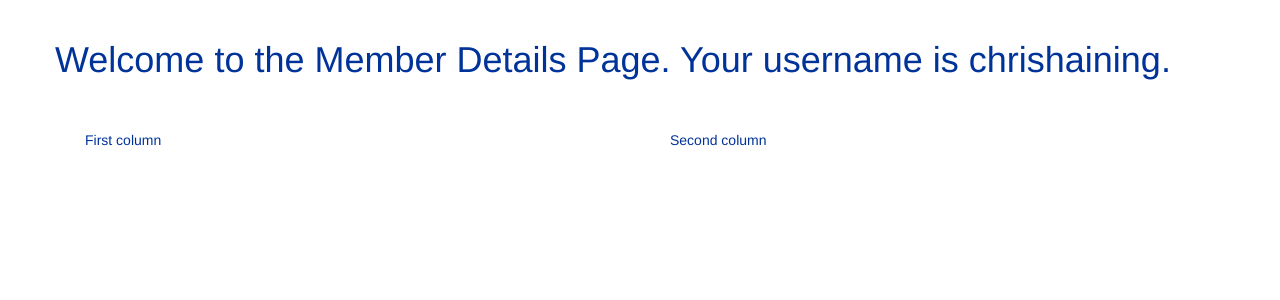
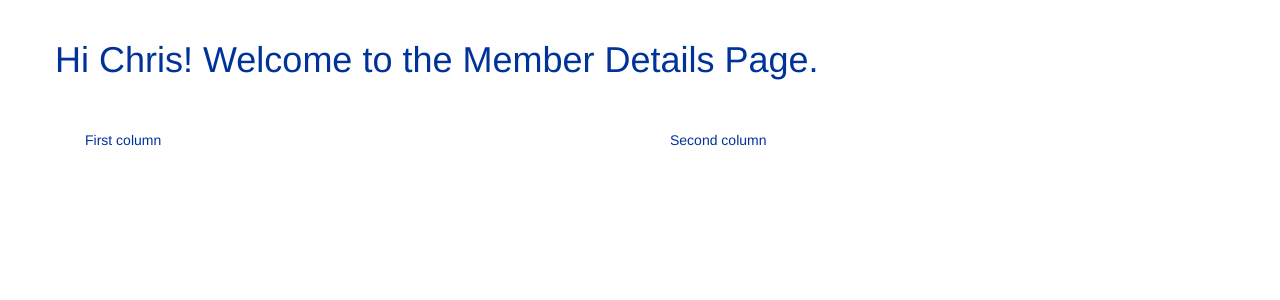
Before and after one commit to chrishaining/Django_gym2, a Django app: page /gym/member_details/ in a window 1280 px wide. Shown: the part 98-398 px from the top of the page. Run offline with Django 3.2, Linux system fonts and the light colour scheme; a user stored in the database is signed in; some libraries are stand-ins or nearby versions.

```diff
--- a/django_gym2/templates/gym/member_details.html
+++ b/django_gym2/templates/gym/member_details.html
@@ -3,7 +3,7 @@
 {% block content %}
 <div class="container">
     <div class="row">
-        <h1 class="welcome">Welcome to the Member Details Page. Your username is {{ user }}.</h1>
+        <h1 class="welcome">Hi {{ user.first_name }}! Welcome to the Member Details Page.</h1>
     </div>
     <div class="container">
         <div class="row">
```
Also changed, not shown: django_gym2/db.sqlite3.
